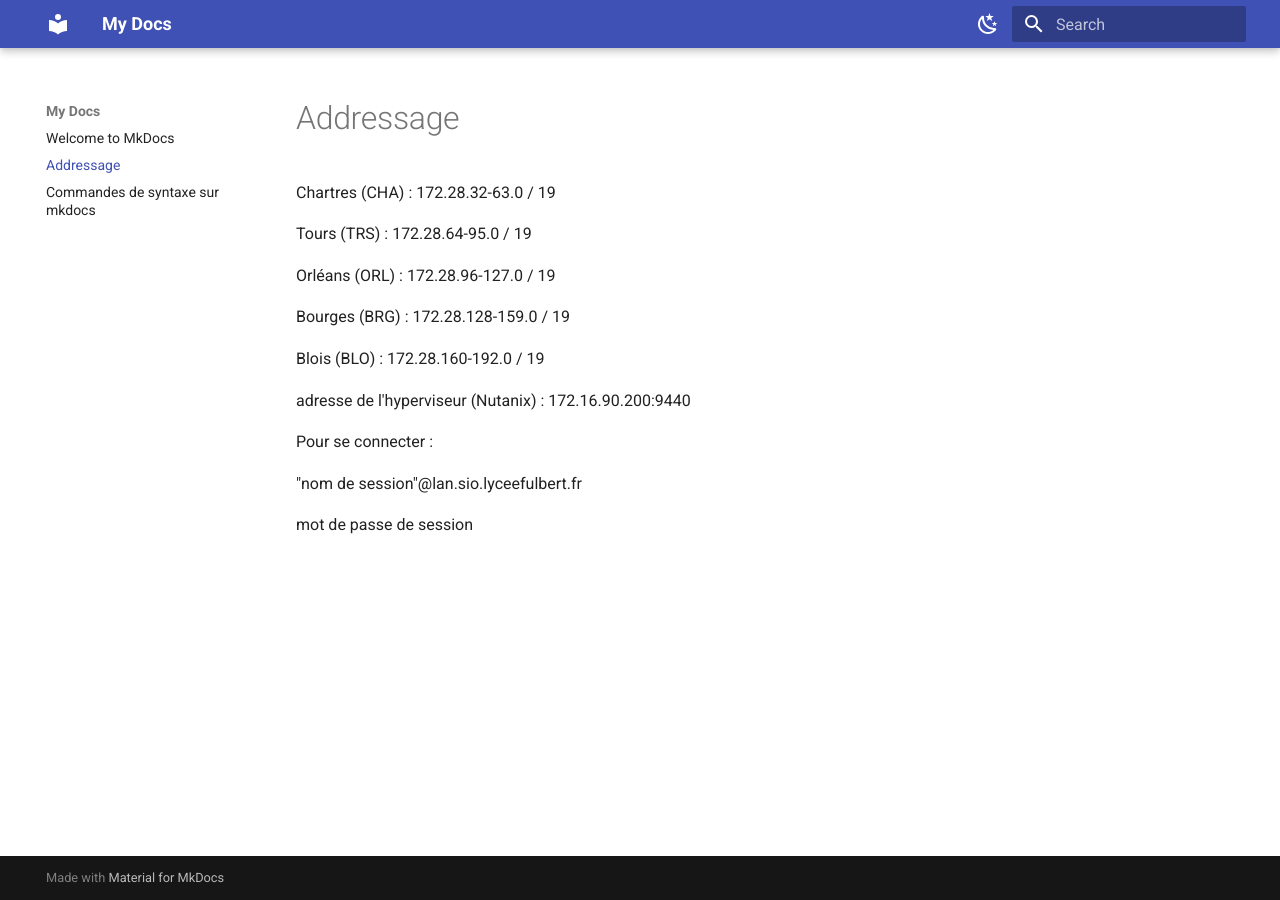
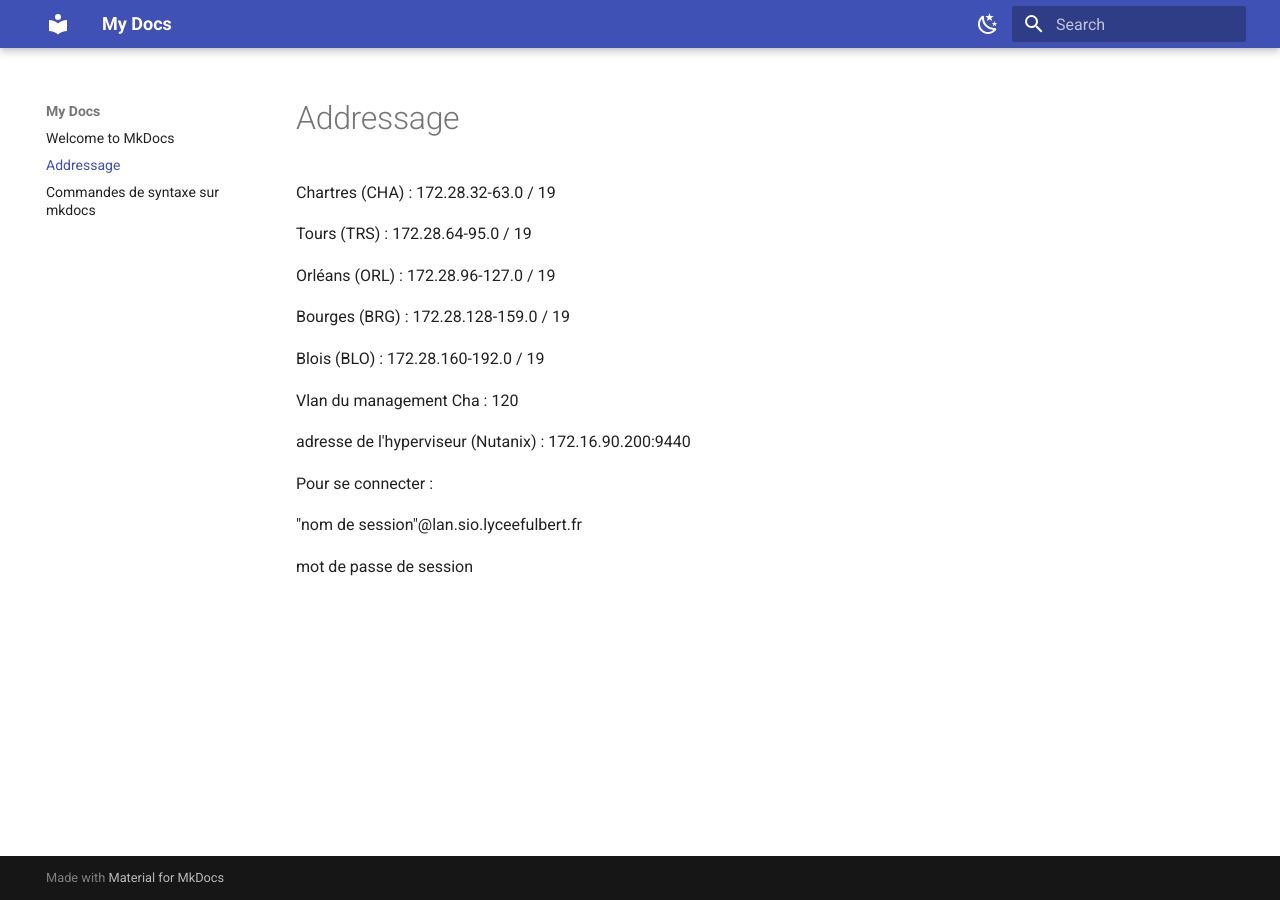
Before and after one commit to Sym-0ne/LaPaillasse, an MkDocs documentation site: the page built from docs/addressage.md, in a window 1280 px wide. Built offline with MkDocs 1.6.1 and Material for MkDocs 9.7.7, drawn with Linux system fonts in a browser that asks for light colours.

Commit message:
Vlan du mana en plus

```diff
--- a/docs/addressage.md
+++ b/docs/addressage.md
@@ -9,6 +9,8 @@ Bourges (BRG) : 172.28.128-159.0 / 19 <br>
 
 Blois (BLO) : 172.28.160-192.0 / 19 <br>
 
+Vlan du management Cha : 120 <br>
+
 adresse de l'hyperviseur (Nutanix) : 172.16.90.200:9440 <br>
 
 Pour se connecter : <br>
```
